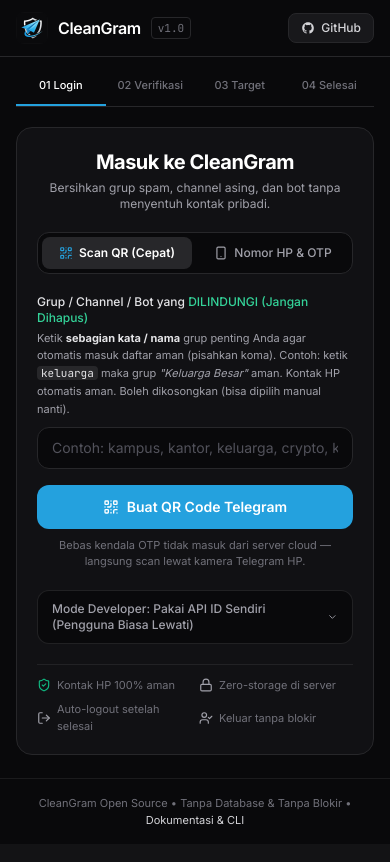
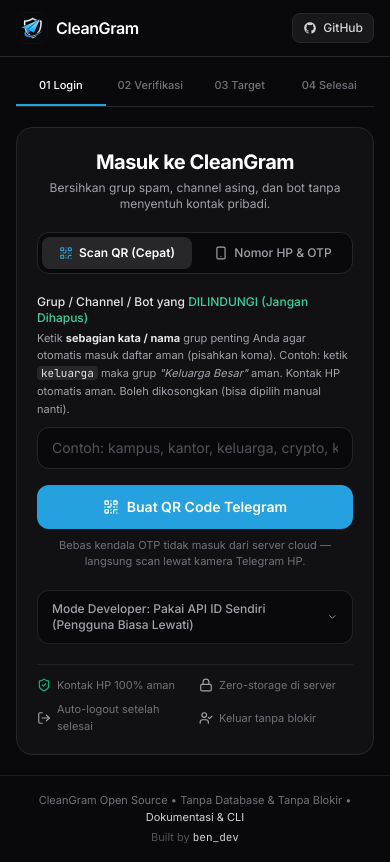
Before and after one commit to BenedichtusRW/cleangram, a FastAPI app: page / in a window 390 px wide. Before the commit the page ends 824 px from the top, so only its background shows below. Run offline with FastAPI, Linux system fonts and the light colour scheme; some libraries are stand-ins or nearby versions.

Commit message:
style(mobile): fix Install button line wrap on narrow screens and add ben_dev footer watermark

```diff
--- a/web/templates/index.html
+++ b/web/templates/index.html
@@ -65,22 +65,22 @@
 
   <!-- Minimalist Header -->
   <header class="w-full border-b border-zinc-800 bg-[#09090B] sticky top-0 z-50">
-    <div class="max-w-3xl mx-auto px-4 h-14 flex items-center justify-between gap-3">
-      <a href="/" class="flex items-center gap-2.5 group">
+    <div class="max-w-3xl mx-auto px-4 h-14 flex items-center justify-between gap-2">
+      <a href="/" class="flex items-center gap-2 group shrink-0">
         <img src="/static/logo.png" alt="Logo CleanGram" class="w-8 h-8 rounded-lg" />
         <span class="font-semibold text-base tracking-tight text-white">CleanGram</span>
-        <span class="font-mono text-[11px] text-zinc-500 border border-zinc-800 rounded px-1.5 py-0.5">v1.0</span>
+        <span class="hidden sm:inline-block font-mono text-[11px] text-zinc-500 border border-zinc-800 rounded px-1.5 py-0.5">v1.0</span>
       </a>
 
-      <div class="flex items-center gap-2">
+      <div class="flex items-center gap-2 shrink-0">
         <button id="pwaInstallBtn" type="button"
-          class="hidden items-center gap-1.5 px-3 py-1.5 rounded-lg bg-[#24A1DE]/15 hover:bg-[#24A1DE]/25 text-[#24A1DE] border border-[#24A1DE]/30 text-xs font-medium transition">
+          class="hidden items-center gap-1.5 px-2.5 sm:px-3 py-1.5 rounded-lg bg-[#24A1DE]/15 hover:bg-[#24A1DE]/25 text-[#24A1DE] border border-[#24A1DE]/30 text-xs font-medium whitespace-nowrap shrink-0 transition">
           <i data-lucide="download" class="w-3.5 h-3.5"></i>
-          <span>Install App</span>
+          <span>Install<span class="hidden sm:inline"> App</span></span>
         </button>
 
         <a href="https://github.com/BenedichtusRW/cleangram" target="_blank" rel="noopener noreferrer"
-           class="inline-flex items-center gap-1.5 px-3 py-1.5 rounded-lg bg-zinc-900 hover:bg-zinc-800 text-zinc-300 hover:text-white border border-zinc-800 text-xs font-medium transition">
+           class="inline-flex items-center gap-1.5 px-2.5 sm:px-3 py-1.5 rounded-lg bg-zinc-900 hover:bg-zinc-800 text-zinc-300 hover:text-white border border-zinc-800 text-xs font-medium whitespace-nowrap shrink-0 transition">
           <svg class="w-3.5 h-3.5 fill-current" viewBox="0 0 24 24" aria-hidden="true">
             <path fill-rule="evenodd" clip-rule="evenodd" d="M12 2C6.477 2 2 6.484 2 12.017c0 4.425 2.865 8.18 6.839 9.504.5.092.682-.217.682-.483 0-.237-.008-.868-.013-1.703-2.782.605-3.369-1.343-3.369-1.343-.454-1.158-1.11-1.466-1.11-1.466-.908-.62.069-.608.069-.608 1.003.07 1.53 1.032 1.53 1.032.892 1.53 2.341 1.088 2.91.832.092-.647.35-1.088.636-1.338-2.22-.253-4.555-1.113-4.555-4.951 0-1.093.39-1.988 1.029-2.688-.103-.253-.446-1.272.098-2.65 0 0 .84-.27 2.75 1.026A9.564 9.564 0 0112 6.844c.85.004 1.705.115 2.504.337 1.909-1.296 2.747-1.027 2.747-1.027.546 1.379.202 2.398.1 2.651.64.7 1.028 1.595 1.028 2.688 0 3.848-2.339 4.695-4.566 4.943.359.309.678.92.678 1.855 0 1.338-.012 2.419-.012 2.747 0 .268.18.58.688.482A10.019 10.019 0 0022 12.017C22 6.484 17.522 2 12 2z" />
           </svg>
@@ -439,9 +439,14 @@
   </main>
 
   <!-- Minimalist Footer -->
-  <footer class="w-full border-t border-zinc-800/60 py-4 text-center text-[11px] text-zinc-500 px-4">
-    CleanGram Open Source • Tanpa Database &amp; Tanpa Blokir •
-    <a href="https://github.com/BenedichtusRW/cleangram" target="_blank" class="text-zinc-300 hover:text-[#24A1DE] transition">Dokumentasi &amp; CLI</a>
+  <footer class="w-full border-t border-zinc-800/60 py-4 text-center text-[11px] text-zinc-500 px-4 space-y-1">
+    <div>
+      CleanGram Open Source • Tanpa Database &amp; Tanpa Blokir •
+      <a href="https://github.com/BenedichtusRW/cleangram" target="_blank" class="text-zinc-300 hover:text-[#24A1DE] transition">Dokumentasi &amp; CLI</a>
+    </div>
+    <div class="text-[11px] text-zinc-600">
+      Built by <a href="https://github.com/BenedichtusRW" target="_blank" rel="noopener noreferrer" class="font-mono text-zinc-300 hover:text-[#24A1DE] transition">ben_dev</a>
+    </div>
   </footer>
 
   <script>
```
